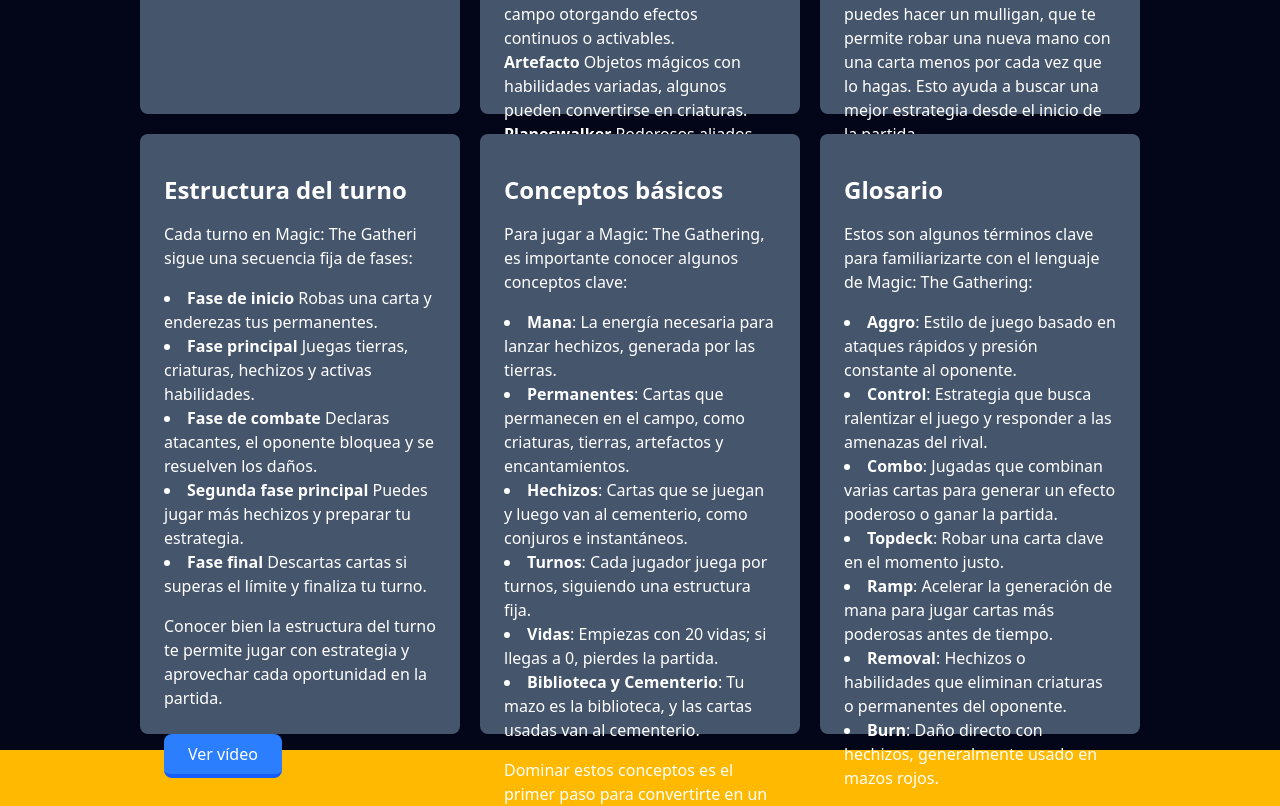
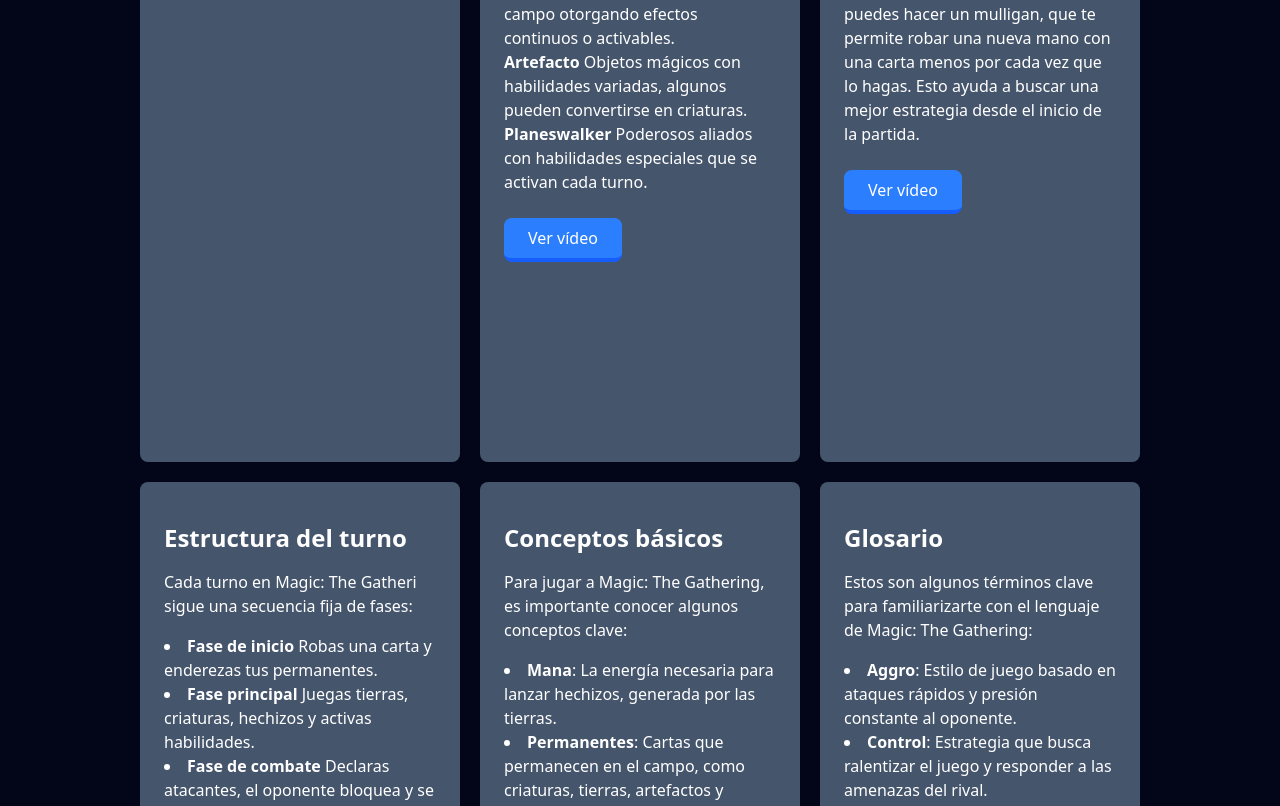
Before and after one commit to david-jalon/EjercicioUD5_JS, a website: page src/index.html in a window 1280 px wide. Shown: the part 2182-2988 px from the top of the page. Drawn offline with Linux system fonts and the light colour scheme.

Commit message:
Añadido respondive de las tarjetas

```diff
--- a/src/index.html
+++ b/src/index.html
@@ -61,8 +61,8 @@
     </div>
 
     <!--Tarjetas-->
-    <div class="flex gap-[20px] flex-wrap justify-center items-center content-center pt-4 pb-4">
-        <div class="w-1/4 text-white bg-slate-600 px-6 py-2 rounded-lg pb-50 pt-10 h-150">
+    <div class="flex flex-col lg:flex-row gap-[20px] flex-wrap justify-center content-center pt-4 pb-4 items-stretch">
+        <div class="lg:w-1/4 text-white bg-slate-600 px-6 py-2 rounded-lg pb-50 pt-10 min-h-150">
             <p class="font-bold text-2xl pb-4">¿Qué es una carta?</p>
             <p>En <strong>Magic: The Gathering</strong>, cada carta representa un hechizo, criatura, tierra u otro
                 elemento del juego. Existen diferentes tipos de cartas, cada una con habilidades y funciones únicas.
@@ -78,7 +78,7 @@
             </button>
         </div>
 
-        <div class="w-1/4 text-white bg-slate-600 text-white px-6 py-2 rounded-lg border-blue-600  pb-50 pt-10 h-150">
+        <div class="lg:w-1/4 text-white bg-slate-600 px-6 py-2 rounded-lg border-blue-600  pb-50 pt-10 min-h-150">
             <p class="font-bold text-2xl pb-4">Tipos de cartas</p>
             <p class="pb-4">En Magic: The Gathering, existen varios tipos de cartas, cada una con un papel clave en el
                 juego:</p>
@@ -101,7 +101,7 @@
             </button>
         </div>
 
-        <div class="w-1/4 text-white bg-slate-600 text-white px-6 py-2 rounded-lg border-blue-600 pb-50 pt-10 h-150">
+        <div class="lg:w-1/4 text-white bg-slate-600 px-6 py-2 rounded-lg border-blue-600 pb-50 pt-10 min-h-150">
             <p class="font-bold text-2xl pb-4">Zonas de juego y Mulligan</p>
             <p class="pb-4">En Magic: The Gathering, el campo de juego se divide en varias zonas clave:</p>
 
@@ -126,7 +126,7 @@
                 Ver vídeo
             </button>
         </div>
-        <div class="w-1/4 text-white bg-slate-600 text-white px-6 py-2 rounded-lg border-blue-600 pb-50 pt-10 h-150">
+        <div class="lg:w-1/4 text-white bg-slate-600 px-6 py-2 rounded-lg border-blue-600 pb-50 pt-10 h-150">
             <p class="font-bold text-2xl pb-4">Estructura del turno</p>
             <p class="pb-4">Cada turno en Magic: The Gatheri sigue una secuencia fija de fases:</p>
 
@@ -146,7 +146,7 @@
                 Ver vídeo
             </button>
         </div>
-        <div class="w-1/4 text-white bg-slate-600 text-white px-6 py-2 rounded-lg border-blue-600 pb-50 pt-10 h-150">
+        <div class="lg:w-1/4 text-white bg-slate-600 px-6 py-2 rounded-lg border-blue-600 pb-50 pt-10 h-150">
             <p class="font-bold text-2xl pb-4">Conceptos básicos</p>
             <p class="pb-4">Para jugar a Magic: The Gathering, es importante conocer algunos conceptos clave:</p>
 
@@ -171,7 +171,7 @@
                 Ver vídeo
             </button>
         </div>
-        <div class="w-1/4 text-white bg-slate-600 text-white px-6 py-2 rounded-lg border-blue-600 pb-50 pt-10 h-150">
+        <div class="lg:w-1/4 text-white bg-slate-600 px-6 py-2 rounded-lg border-blue-600 pb-50 pt-10 h-150">
             <p class="font-bold text-2xl pb-4">Glosario</p>
             <p class="pb-4">Estos son algunos términos clave para familiarizarte con el lenguaje de Magic: The
                 Gathering:</p>
@@ -222,7 +222,7 @@
                 </div>
 
                 <!--Barra de puntuacion-->
-                <div id="barrafija" class="flex flex-col relative bg-amber-100 max-w-sm mx auto h-2 w-[350px] rounded-md">
+                <div id="barrafija" class="flex flex-col relative bg-amber-100 max-w-sm mx auto h-2 w-full rounded-md mt-4 mx-auto">
                     <div id="barraprogreso" class="absolute bg-amber-500 max-w-sm mx auto h-2 w-0 rounded-md"></div>
                 </div>
 
```
Also changed, not shown: src/output.css.
